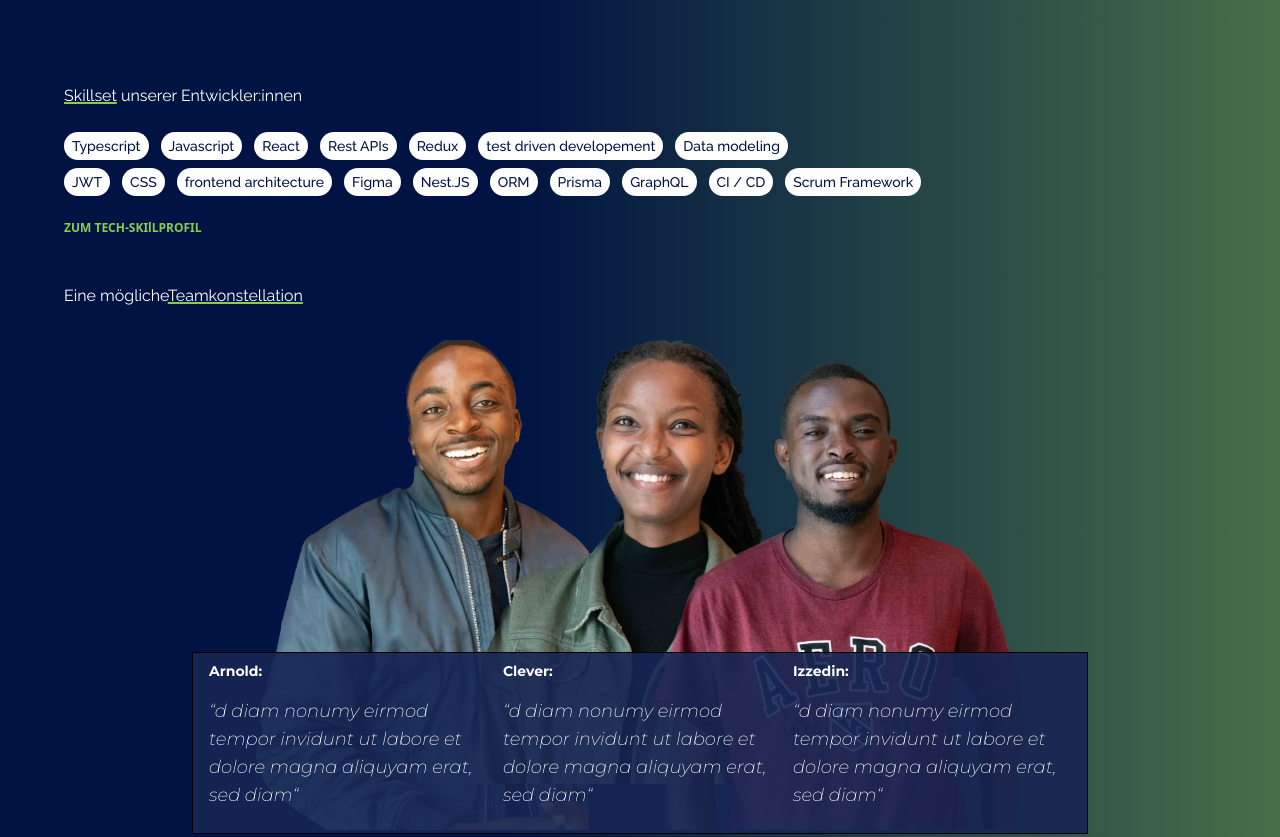
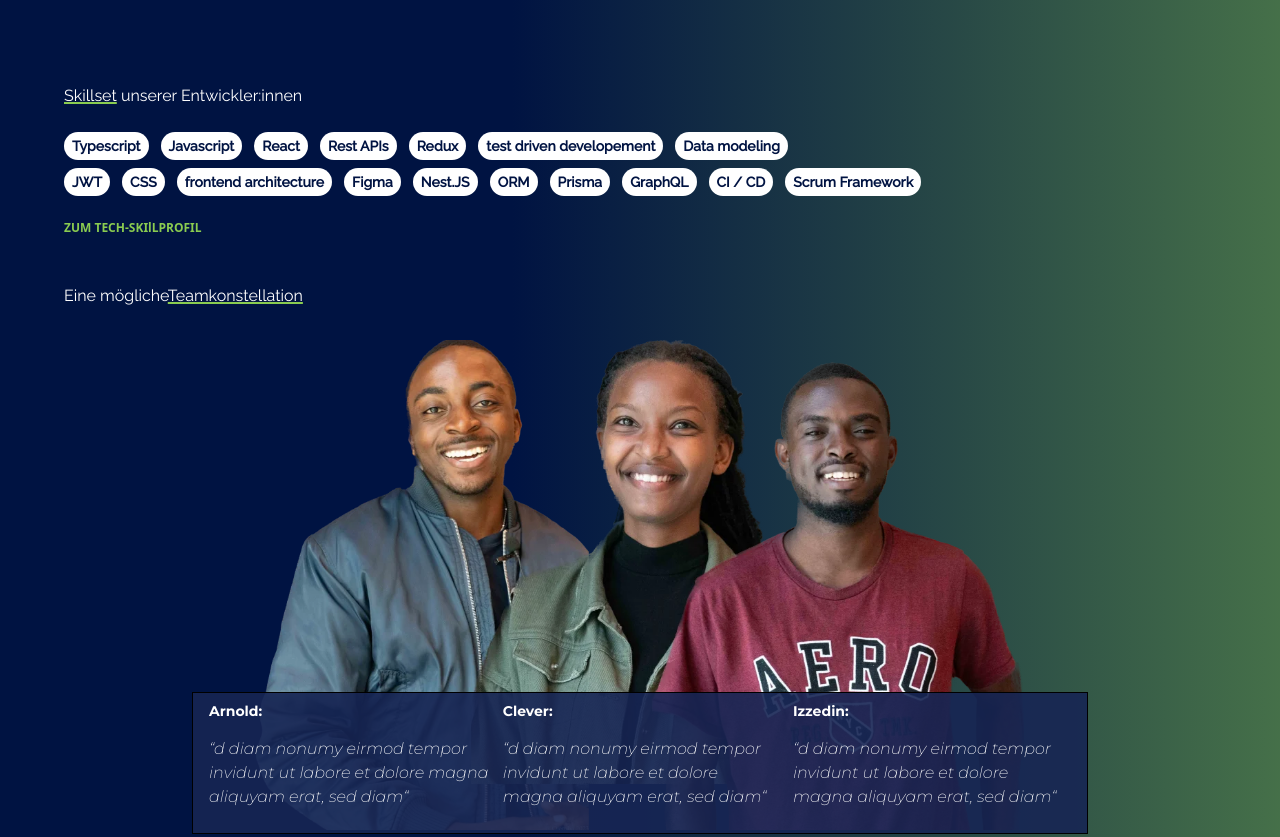
Before and after one commit to devfabien/T9-Ojemba-clone, a website: page index.html in a window 1280 px wide. Shown: the part 3280-4117 px from the top of the page. Drawn offline with nearby package versions, Linux system fonts and the light colour scheme; files that its build step writes are made by us from their sources.

Commit message:
(fx-QA): working on Quality Assurance of the project

```diff
--- a/src/components/data.js
+++ b/src/components/data.js
@@ -100,7 +100,7 @@ const skillSet = () => {
       (
         elem
       ) => `<div class=" flex text-textColorwhite md:gap-3 gap-1 font-para text-sm"> <h2 class="font-bold md:py-2"> ${elem.name}
-        <p class="italic font-extralight py-4 text-lg">${elem.description}</p>
+        <p class="italic font-extralight py-4 text-base">${elem.description}</p>
         </h2>`
     )
     .join("")}`;
@@ -117,7 +117,7 @@ const skillSet = () => {
   myDiv.innerHTML = `${datas
     .map(
       (skill) =>
-        `<div class="rounded-2xl py-1 px-2 h-fit bg-white whitespace-nowrap text-backgroundColor font-title text-sm">${skill} </div>`
+        `<div class="rounded-2xl py-1 px-2 h-fit bg-white whitespace-nowrap text-backgroundColor font-semibold font-title text-sm">${skill} </div>`
     )
     .join("")}`;
 
@@ -137,7 +137,7 @@ const skillSet = () => {
   myDiv2.innerHTML = `${datas2
     .map(
       (skill) =>
-        `<div class="rounded-2xl py-1 px-2 h-fit bg-white whitespace-nowrap text-backgroundColor font-title text-sm">${skill} </div>`
+        `<div class="rounded-2xl py-1 px-2 h-fit bg-white whitespace-nowrap text-backgroundColor font-semibold font-title text-sm">${skill} </div>`
     )
     .join("")}`;
 };
--- a/src/sections/founder.html
+++ b/src/sections/founder.html
@@ -1,6 +1,6 @@
 <body class="bg-gradient-to-l bg-white">
     <div class="">
-        <div class="bg-gradient-to-r from-backgroundColor from-40% to-primary/80 -mt-28 lg:pt-36 pt-14">
+        <div class="bg-gradient-to-r from-backgroundColor from-40% to-primary/50 -mt-28 lg:pt-36 pt-14">
             <div class="text-white  lg:px-28 px-4 py-12">
                 <div class="lg:w-1/2">
                     <h1 class="font-bold text-2xl font-title">
```
